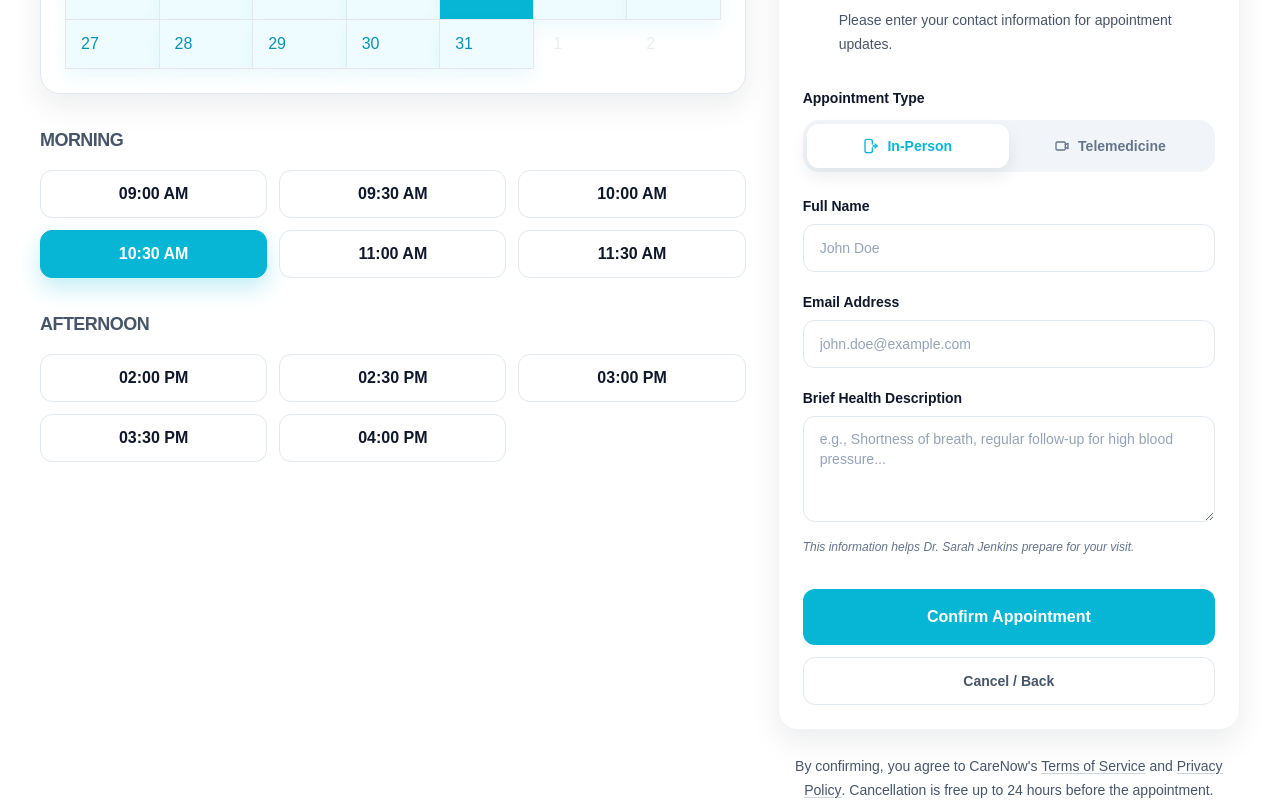
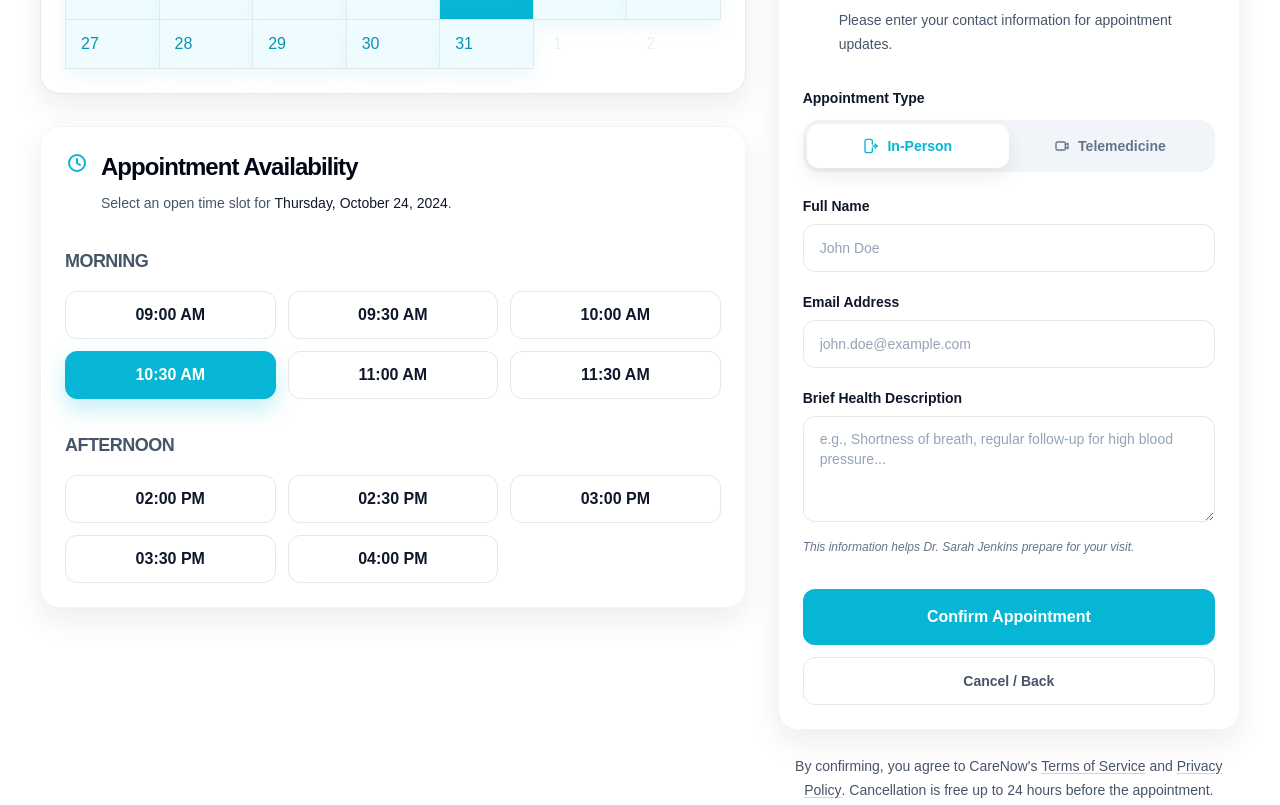
Before and after one commit to koushik0004/doctor-appointment-testing-app, a Next.js app in the folder frontend/: page /appointments in a window 1280 px wide. Shown: the part 580-1385 px from the top of the page. Built offline with nearby package versions, Linux system fonts and the light colour scheme.

Commit message:
Feature 4 | FE Feature 3 | appointment availability component

```diff
--- a/frontend/app/appointments/page.tsx
+++ b/frontend/app/appointments/page.tsx
@@ -3,18 +3,32 @@
 import { addMonths, format, startOfMonth } from "date-fns";
 import { useState } from "react";
 
+import { AppointmentAvailability } from "@/features/appointments/components/AppointmentAvailability";
 import { AppointmentCalendar } from "@/features/appointments/components/AppointmentCalendar";
 import { DoctorSummaryCard } from "@/features/appointments/components/DoctorSummaryCard";
+import type { AppointmentSlot } from "@/features/appointments/types";
 import { doctors } from "@/features/doctors/mock-doctors";
 
-const morningSlots = ["09:00 AM", "09:30 AM", "10:00 AM", "10:30 AM", "11:00 AM", "11:30 AM"];
-const afternoonSlots = ["02:00 PM", "02:30 PM", "03:00 PM", "03:30 PM", "04:00 PM"];
+const availableSlots: AppointmentSlot[] = [
+  { time: "09:00 AM", available: true },
+  { time: "09:30 AM", available: true },
+  { time: "10:00 AM", available: true },
+  { time: "10:30 AM", available: true },
+  { time: "11:00 AM", available: true },
+  { time: "11:30 AM", available: true },
+  { time: "02:00 PM", available: true },
+  { time: "02:30 PM", available: true },
+  { time: "03:00 PM", available: true },
+  { time: "03:30 PM", available: true },
+  { time: "04:00 PM", available: true },
+];
 
 export default function AppointmentsPage() {
   const doctor = doctors[0];
   const [selectedDate, setSelectedDate] = useState<Date | undefined>(
     new Date(2024, 9, 24),
   );
+  const [selectedSlot, setSelectedSlot] = useState<string | null>("10:30 AM");
   const [visibleMonth, setVisibleMonth] = useState<Date>(
     startOfMonth(new Date(2024, 9, 1)),
   );
@@ -129,51 +143,12 @@ export default function AppointmentsPage() {
               />
             </section>
 
-            <section className="space-y-8">
-              <div>
-                <h3 className="mb-4 text-lg font-semibold tracking-[-0.03em] text-slate-600">
-                  MORNING
-                </h3>
-                <div className="grid gap-3 sm:grid-cols-2 xl:grid-cols-3">
-                  {morningSlots.map((slot) => {
-                    const isSelected = slot === "10:30 AM";
-
-                    return (
-                      <button
-                        key={slot}
-                        type="button"
-                        className={[
-                          "h-12 rounded-[12px] border px-4 text-base font-semibold transition",
-                          isSelected
-                            ? "border-brand-500 bg-brand-500 text-white shadow-[0_10px_22px_rgba(6,182,212,0.24)]"
-                            : "border-slate-200 bg-white text-slate-900 hover:border-brand-100 hover:bg-brand-50/60",
-                        ].join(" ")}
-                        aria-pressed={isSelected}
-                      >
-                        {slot}
-                      </button>
-                    );
-                  })}
-                </div>
-              </div>
-
-              <div>
-                <h3 className="mb-4 text-lg font-semibold tracking-[-0.03em] text-slate-600">
-                  AFTERNOON
-                </h3>
-                <div className="grid gap-3 sm:grid-cols-2 xl:grid-cols-3">
-                  {afternoonSlots.map((slot) => (
-                    <button
-                      key={slot}
-                      type="button"
-                      className="h-12 rounded-[12px] border border-slate-200 bg-white px-4 text-base font-semibold text-slate-900 transition hover:border-brand-100 hover:bg-brand-50/60"
-                    >
-                      {slot}
-                    </button>
-                  ))}
-                </div>
-              </div>
-            </section>
+            <AppointmentAvailability
+              selectedDate={selectedDate}
+              selectedSlot={selectedSlot}
+              availableSlots={availableSlots}
+              onSlotSelect={setSelectedSlot}
+            />
           </div>
 
           <div className="space-y-6">
--- /dev/null
+++ b/frontend/features/appointments/components/AppointmentAvailability.tsx
@@ -0,0 +1,123 @@
+"use client";
+
+import { format } from "date-fns";
+
+import { cn } from "@/lib/utils";
+import type { AppointmentSlot } from "@/features/appointments/types";
+
+type AppointmentAvailabilityProps = {
+  selectedDate: Date | undefined;
+  selectedSlot: string | null;
+  availableSlots: AppointmentSlot[];
+  onSlotSelect: (slot: string) => void;
+};
+
+const slotGroups = [
+  {
+    label: "Morning",
+    heading: "MORNING",
+    times: ["09:00 AM", "09:30 AM", "10:00 AM", "10:30 AM", "11:00 AM", "11:30 AM"],
+  },
+  {
+    label: "Afternoon",
+    heading: "AFTERNOON",
+    times: ["02:00 PM", "02:30 PM", "03:00 PM", "03:30 PM", "04:00 PM"],
+  },
+] as const;
+
+function TimeSlotIcon() {
+  return (
+    <svg
+      aria-hidden="true"
+      viewBox="0 0 24 24"
+      className="h-6 w-6 text-brand-500"
+      fill="none"
+      stroke="currentColor"
+      strokeWidth="2"
+      strokeLinecap="round"
+      strokeLinejoin="round"
+    >
+      <circle cx="12" cy="12" r="8" />
+      <path d="M12 8v4l3 2" />
+    </svg>
+  );
+}
+
+export function AppointmentAvailability({
+  selectedDate,
+  selectedSlot,
+  availableSlots,
+  onSlotSelect,
+}: AppointmentAvailabilityProps) {
+  const availableSlotMap = new Map(
+    availableSlots.map((slot) => [slot.time, slot.available]),
+  );
+
+  return (
+    <section className="rounded-[20px] border border-slate-100 bg-white p-6 shadow-soft">
+      <div className="flex items-start gap-3">
+        <TimeSlotIcon />
+        <div>
+          <h2 className="text-2xl font-semibold tracking-[-0.04em] text-slate-950">
+            Appointment Availability
+          </h2>
+          <p className="mt-2 text-sm leading-6 text-slate-600">
+            Select an open time slot for{" "}
+            <span className="font-medium text-slate-900">
+              {selectedDate
+                ? format(selectedDate, "EEEE, MMMM d, yyyy")
+                : "the selected date"}
+            </span>
+            .
+          </p>
+        </div>
+      </div>
+
+      <div className="mt-8 space-y-8">
+        {slotGroups.map((group) => (
+          <div key={group.label}>
+            <h3 className="mb-4 text-lg font-semibold tracking-[-0.03em] text-slate-600">
+              {group.heading}
+            </h3>
+            <div className="grid gap-3 sm:grid-cols-2 xl:grid-cols-3">
+              {group.times.map((time) => {
+                const isAvailable = availableSlotMap.get(time) ?? false;
+                const isSelected = selectedSlot === time;
+                const isBooked = !isAvailable;
+
+                return (
+                  <button
+                    key={time}
+                    type="button"
+                    onClick={() => {
+                      if (isAvailable) {
+                        onSlotSelect(time);
+                      }
+                    }}
+                    disabled={isBooked}
+                    aria-pressed={isSelected}
+                    className={cn(
+                      "relative h-12 rounded-[12px] border px-4 text-base font-semibold transition",
+                      isSelected && isAvailable
+                        ? "border-brand-500 bg-brand-500 text-white shadow-[0_10px_22px_rgba(6,182,212,0.24)]"
+                        : isBooked
+                          ? "cursor-not-allowed border-slate-200 bg-slate-50 text-slate-300"
+                          : "border-slate-200 bg-white text-slate-900 hover:border-brand-100 hover:bg-brand-50/60",
+                    )}
+                  >
+                    <span>{time}</span>
+                    {isBooked ? (
+                      <span className="absolute right-3 top-1/2 -translate-y-1/2 text-[10px] font-semibold uppercase tracking-[0.14em] text-slate-300">
+                        Booked
+                      </span>
+                    ) : null}
+                  </button>
+                );
+              })}
+            </div>
+          </div>
+        ))}
+      </div>
+    </section>
+  );
+}
--- /dev/null
+++ b/frontend/features/appointments/types.ts
@@ -0,0 +1,4 @@
+export type AppointmentSlot = {
+  time: string;
+  available: boolean;
+};
```
